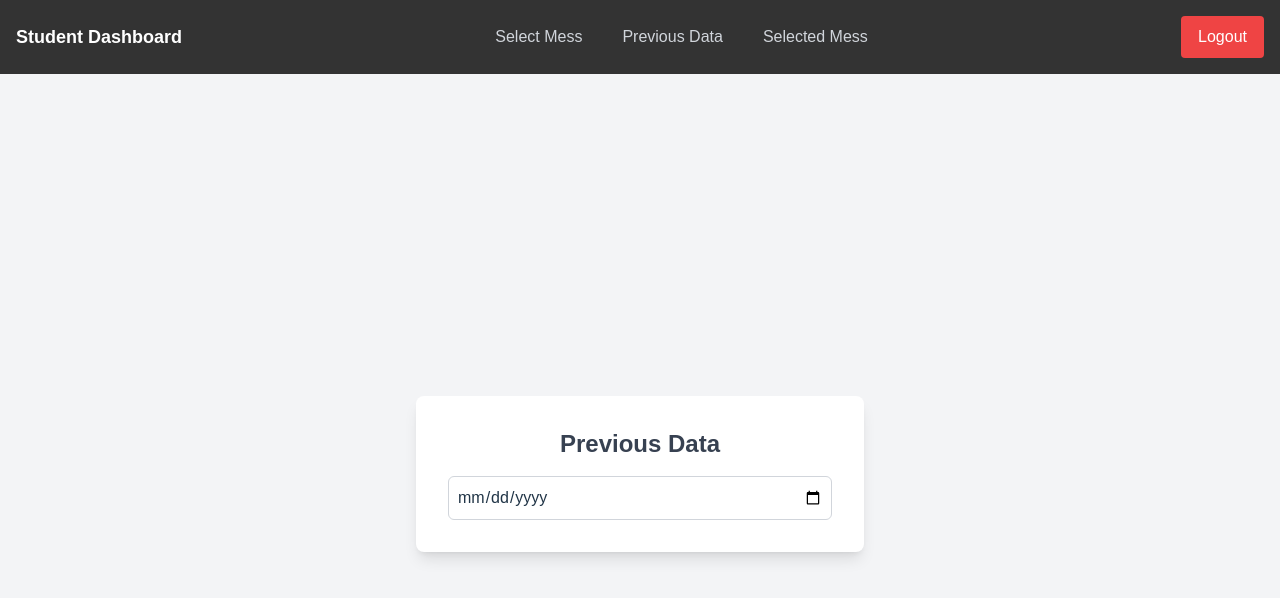
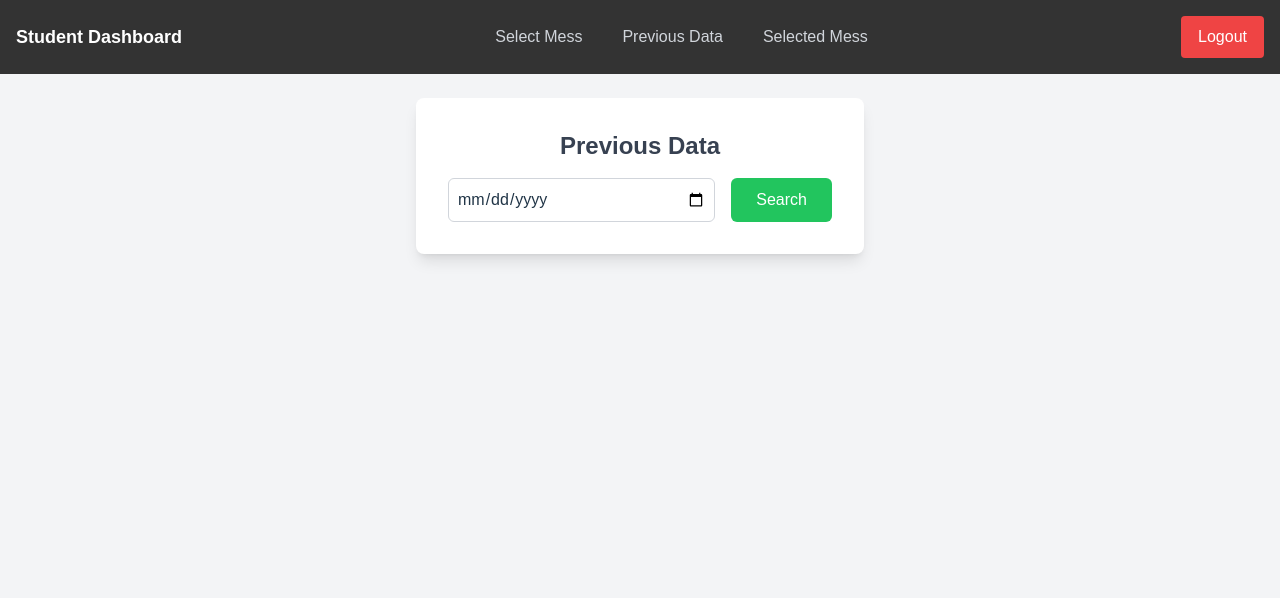
Before and after one commit to dilip-choudhary1/B.Tech_Project, a React (Vite) app: page /student/previous-data in a window 1280 px wide. Shown: the top 598 px of the page. Built offline with nearby package versions, Linux system fonts and the light colour scheme.

Commit message:
student previous data by date done

```diff
--- a/src/components/student/previousData.jsx
+++ b/src/components/student/previousData.jsx
@@ -1,32 +1,125 @@
 import React, { useState } from "react";
+import { useGlobalContext } from "../GlobalContext.jsx";
 
 const StudentPreviousData = () => {
   const [date, setDate] = useState("");
+  const { globalVariable } = useGlobalContext();
+  const [mealData, setMealData] = useState(null);
+  const [message, setMessage] = useState("");
 
   const handleDateChange = (e) => {
     setDate(e.target.value);
-    // Fetch data for the specified date here
   };
 
+  const handleSearch = async () => {
+    if (!date) {
+      setMessage("Please select a date.");
+      return;
+    }
+
+    try {
+      const response = await fetch(
+        `http://localhost:80/api/v1/mess/mess-data-student-bydate/${date}`,
+        {
+          method: "GET",
+          headers: {
+            "Content-Type": "application/json",
+            Authorization: `Bearer ${globalVariable}`,
+          },
+        }
+      );
+      const data = await response.json();
+
+      if (data.statusCode === 200) {
+        setMealData(data.data);
+        setMessage(data.message);
+      } else {
+        setMessage("Failed to fetch data.");
+        setMealData(null);
+      }
+    } catch (error) {
+      console.error("Error fetching data:", error);
+      setMessage("An error occurred while fetching data.");
+      setMealData(null);
+    }
+  };
+
+  const mealTypes = ["Breakfast", "Lunch", "Snacks", "Dinner"];
+
   return (
-    <div className="flex items-center justify-center min-h-screen bg-gray-100">
+    <div className="min-h-screen bg-gray-100">
+      <div className="flex items-center justify-center p-6">
         <div className="bg-white p-8 rounded-lg shadow-lg w-full max-w-md">
           <h3 className="text-2xl font-bold text-center text-gray-700 mb-4">
             Previous Data
           </h3>
+
+          <div className="flex gap-4">
             <input
               type="date"
               value={date}
               onChange={handleDateChange}
               className="w-full p-2 border border-gray-300 rounded-md focus:outline-none focus:ring-2 focus:ring-green-500"
             />
-        {/* Display filtered students by date */}
-        {date && (
-          <p className="mt-4 text-gray-600 text-center">
-            Selected Date: {date}
-          </p>
+            <button
+              onClick={handleSearch}
+              className="px-6 py-2 bg-green-500 text-white rounded-md hover:bg-green-600 focus:outline-none whitespace-nowrap"
+            >
+              Search
+            </button>
+          </div>
+
+          {message && (
+            <p className="mt-4 text-gray-600 text-center">{message}</p>
           )}
         </div>
+      </div>
+
+      {mealData &&
+        Object.entries(mealData).map(([date, details]) => (
+          <div className="px-6 py-4" key={date}>
+            <div className="bg-white rounded-lg shadow-lg overflow-x-auto max-w-2xl mx-auto">
+              <table className="min-w-full">
+                <thead className="bg-gray-50">
+                  <tr>
+                    <th className="py-3 px-4 text-left text-xs font-medium text-gray-500 uppercase tracking-wider">
+                      Mess Name
+                    </th>
+                    {mealTypes.map((type) => (
+                      <th
+                        key={type}
+                        className="py-3 px-4 text-left text-xs font-medium text-gray-500 uppercase tracking-wider"
+                      >
+                        {type}
+                      </th>
+                    ))}
+                  </tr>
+                </thead>
+                <tbody className="bg-white">
+                  <tr className="hover:bg-gray-50">
+                    <td className="py-4 px-4 whitespace-nowrap text-black font-medium">
+                      {details.messName}
+                    </td>
+                    {mealTypes.map((type) => (
+                      <td
+                        key={type}
+                        className="py-4 px-4 whitespace-nowrap text-center"
+                      >
+                        {details.mealsTaken.some(
+                          (meal) => meal.type === type
+                        ) ? (
+                          <span className="text-green-600 text-xl">✓</span>
+                        ) : (
+                          <span className="text-red-600 text-xl">✗</span>
+                        )}
+                      </td>
+                    ))}
+                  </tr>
+                </tbody>
+              </table>
+            </div>
+          </div>
+        ))}
     </div>
   );
 };
```
Lines whose indentation alone changed are shown as unchanged.
